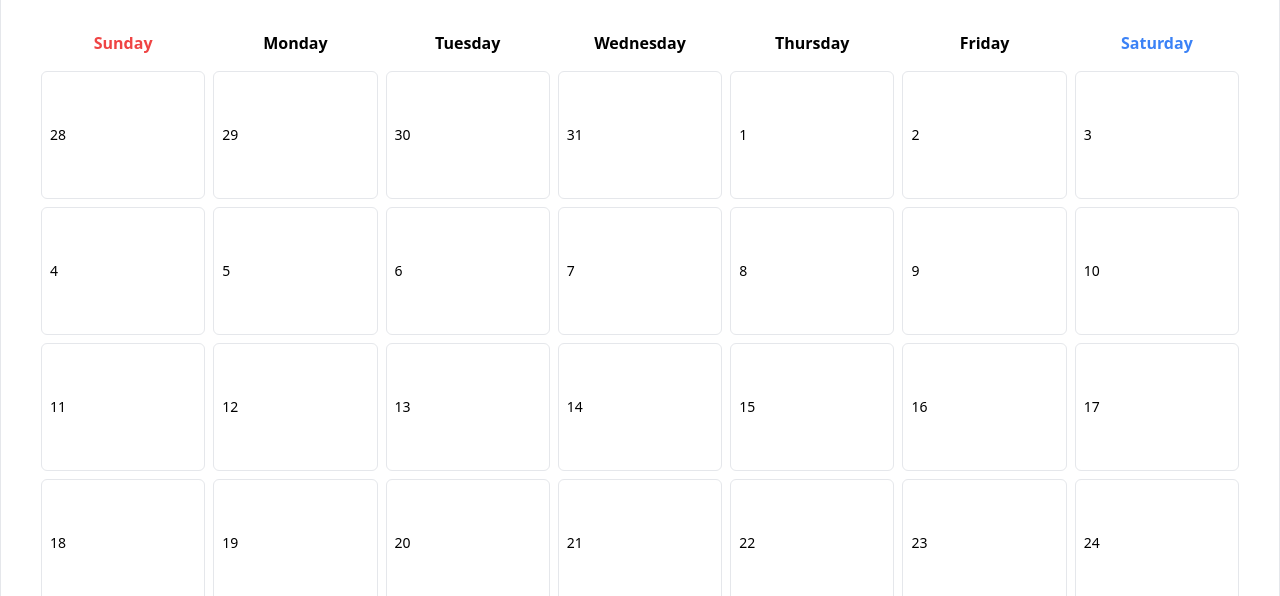
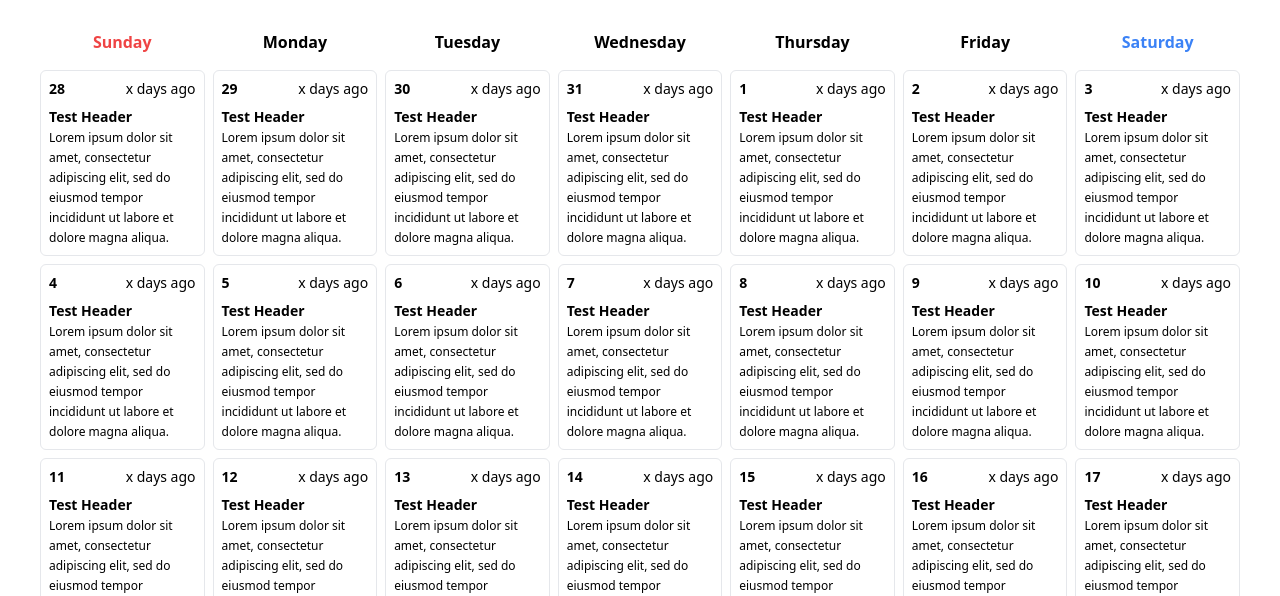
Before and after one commit to gunt3001/dailies-svelte, a SvelteKit app: page /calendar in a window 1280 px wide. Shown: the part 204-800 px from the top of the page. Built offline with nearby package versions, Linux system fonts and the light colour scheme.

Commit message:
Calendar UI WIP

```diff
--- a/src/routes/calendar/+page.svelte
+++ b/src/routes/calendar/+page.svelte
@@ -26,9 +26,9 @@
     }
 </script>
 
-<div class="container mx-auto grid">
+<div class="grid w-full">
     <div
-        class="col md:px-8 py-8 drop-shadow bg-white rounded border dark:bg-gray-900 dark:text-white dark:border-gray-800"
+        class="col md:px-8 py-8 bg-white dark:bg-gray-900 dark:text-white dark:border-gray-800"
     >
         <div class="flex flex-row">
             <button type="button" class="flex-none text-xl px-8">
@@ -84,9 +84,29 @@
                 <tr>
                     {#each week as day}
                         <td
-                            class="p-2 h-32 text-xs sm:text-sm rounded-md border hover:shadow hover:bg-gray-100 dark:border-gray-800 dark:hover:bg-gray-800 cursor-pointer"
-                            >{day.getDate()}</td
+                            class="p-2 h-32 align-top text-xs sm:text-sm rounded-md border hover:shadow hover:bg-gray-100 dark:border-gray-800 dark:hover:bg-gray-800 cursor-pointer"
                         >
+                            <p>
+                                <span class="font-semibold text-sm"
+                                    >{day.getDate()}</span
+                                >
+                                <span class="text-sm float-right"
+                                    >x days ago</span
+                                >
+                            </p>
+                            <p class="mt-2">
+                                <span class="font-semibold text-sm"
+                                    >Test Header</span
+                                >
+                            </p>
+                            <p>
+                                <span class="text-xs"
+                                    >Lorem ipsum dolor sit amet, consectetur
+                                    adipiscing elit, sed do eiusmod tempor
+                                    incididunt ut labore et dolore magna aliqua.</span
+                                >
+                            </p>
+                        </td>
                     {/each}
                 </tr>
             {/each}
```
